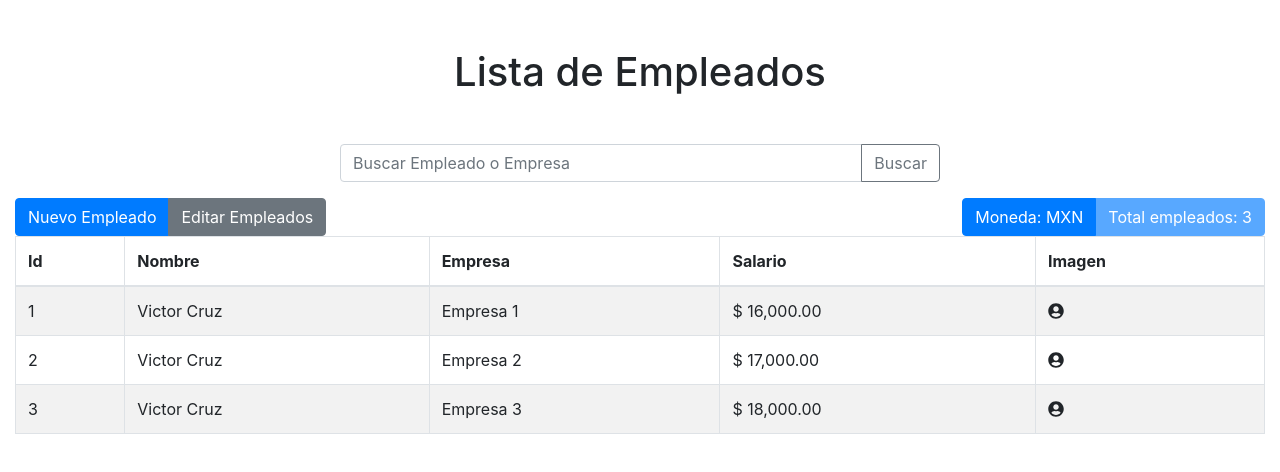
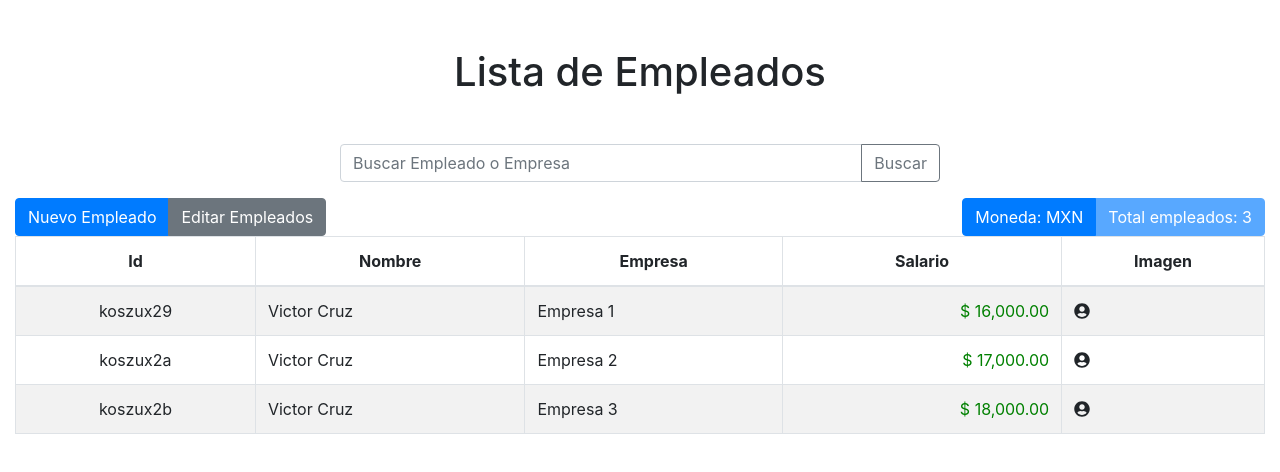
Before and after one commit to vicc30/lista-empleados, a React (Create React App) app: page / in a window 1280 px wide. Shown: the top 472 px of the page. Built offline with nearby package versions, Linux system fonts and the light colour scheme.

Commit message:
Style added

```diff
--- a/src/App.css
+++ b/src/App.css
@@ -14,3 +14,11 @@ h1 {
 .editar {
   float: left;
 }
+
+.salario-empleado {
+  text-align: right;
+}
+
+.id, thead{
+  text-align: center;
+}
--- a/src/components/tableComponent.js
+++ b/src/components/tableComponent.js
@@ -20,11 +20,11 @@ const Tabla = (props) => {
         return (
             <>
                 <tr key={empleado.id} id={empleado.id}>
-                    <td>{empleado.id}</td>
+                    <td className="id">{empleado.id}</td>
                     <td className="nombre-empleado">{empleado.nombre}</td>
                     <td>{empleado.empresa}</td>
                     {!editable ?
-                        <td className="salario-empleado">$ {currencyFormat(empleado.salario)}</td>
+                        <td style={empleado.salario >= 10000 ? {color:"green"} : {color:"red"}} className="salario-empleado">$ {currencyFormat(empleado.salario)}</td>
                         : <td className="salario-empleado">{empleado.salario}</td>}
                     <td>{empleado.imagen === "" ? <FontAwesomeIcon icon={faUserCircle} /> : empleado.imagen}</td>
                 </tr>
--- a/src/data/data.js
+++ b/src/data/data.js
@@ -1,20 +1,24 @@
+/*Example start data*/
+
+import uniqid from 'uniqid';
+
 export const EMPLEADOS = [
     {
-        id: "1",
+        id: uniqid(),
         nombre: 'Victor Cruz',
         empresa: "Empresa 1",
         salario: 16000,
         imagen: ""
     },
     {
-        id: "2",
+        id: uniqid(),
         nombre: 'Victor Cruz',
         empresa: "Empresa 2",
         salario: 17000,
         imagen: ""
     },
     {
-        id: "3",
+        id: uniqid(),
         nombre: 'Victor Cruz',
         empresa: "Empresa 3",
         salario: 18000,
```
Also changed, not shown: 1 other file (tests, documents, lock files or other folders).
